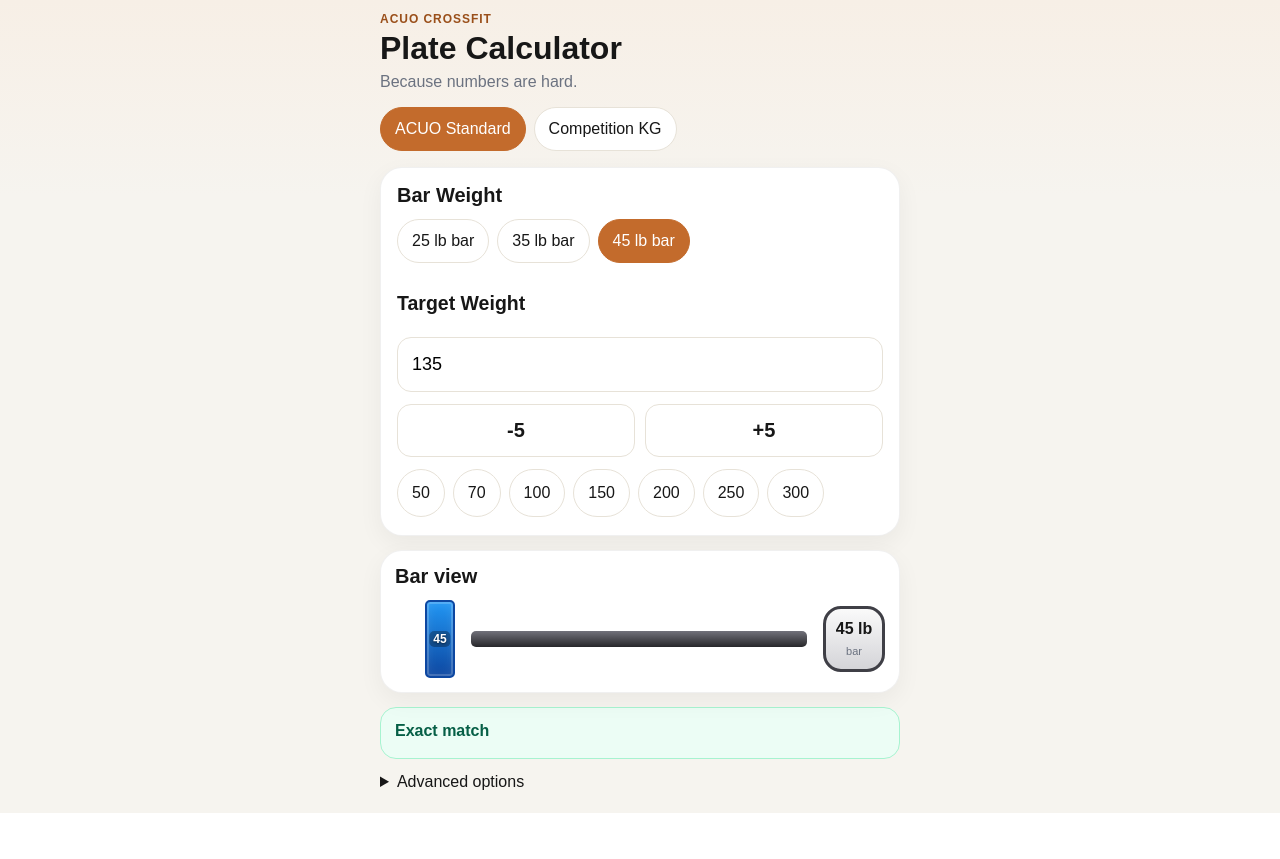
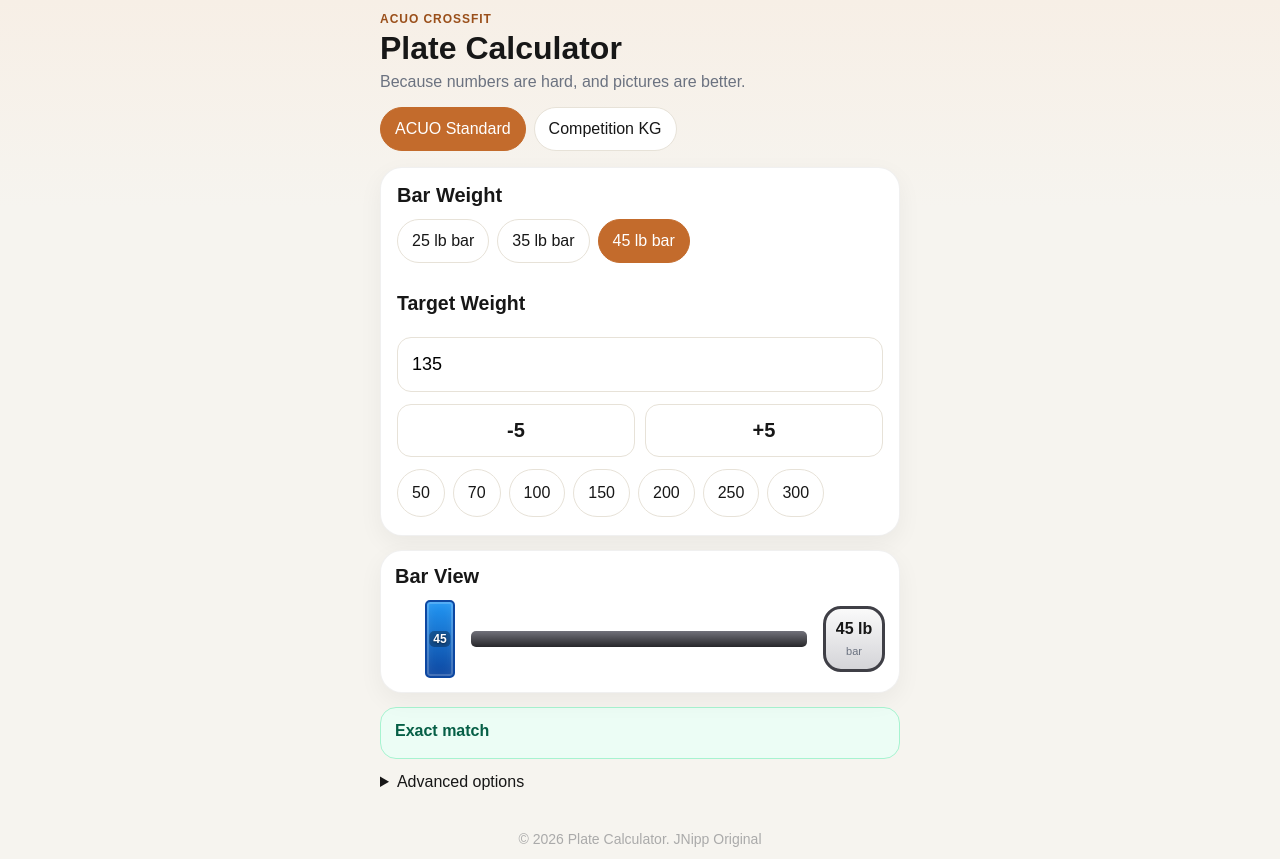
Before and after one commit to jdnipp/Plate_Calc_mobile_v2, a React (Vite) app: page / in a window 1280 px wide. Before the commit the page ends 813 px from the top, so only its background shows below. Built offline with nearby package versions, Linux system fonts and the light colour scheme.

Commit message:
Revise text and add footer to App component
Updated text for clarity and added footer.

```diff
--- a/src/App.jsx
+++ b/src/App.jsx
@@ -310,7 +310,7 @@ export default function App() {
           <p className="eyebrow">ACUO CrossFit</p>
           <h1>Plate Calculator</h1>
           <p className="lead">
-            Because numbers are hard.
+            Because numbers are hard, and pictures are better.
           </p>
         </div>
 
@@ -444,7 +444,7 @@ export default function App() {
                 </div>
               </div>
               */}
-              <h3 className="section-title" style={{marginTop:0}}>Bar view</h3>
+              <h3 className="section-title" style={{marginTop:0}}>Bar View</h3>
               <BarbellDiagram
                 perSide={result.perSide}
                 unitLabel={unitLabel}
@@ -550,6 +550,9 @@ export default function App() {
           </div>
         </details>
       </div>
+      <footer style={{textAlign:"center",marginTop:"30px",color:"#aaa",fontSize:"14px"}}>
+        © 2026 Plate Calculator. JNipp Original
+      </footer>
     </div>
   );
 }
```
